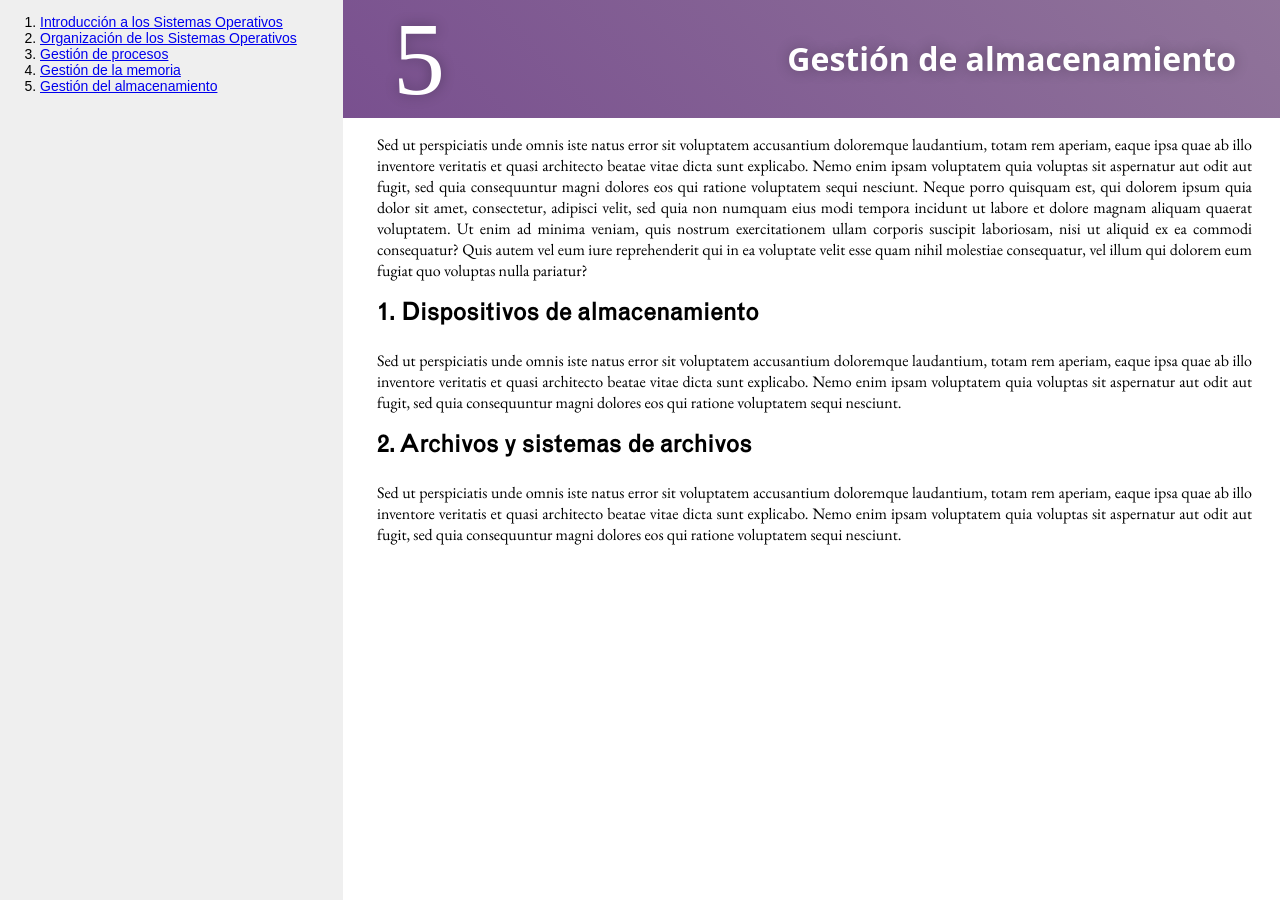
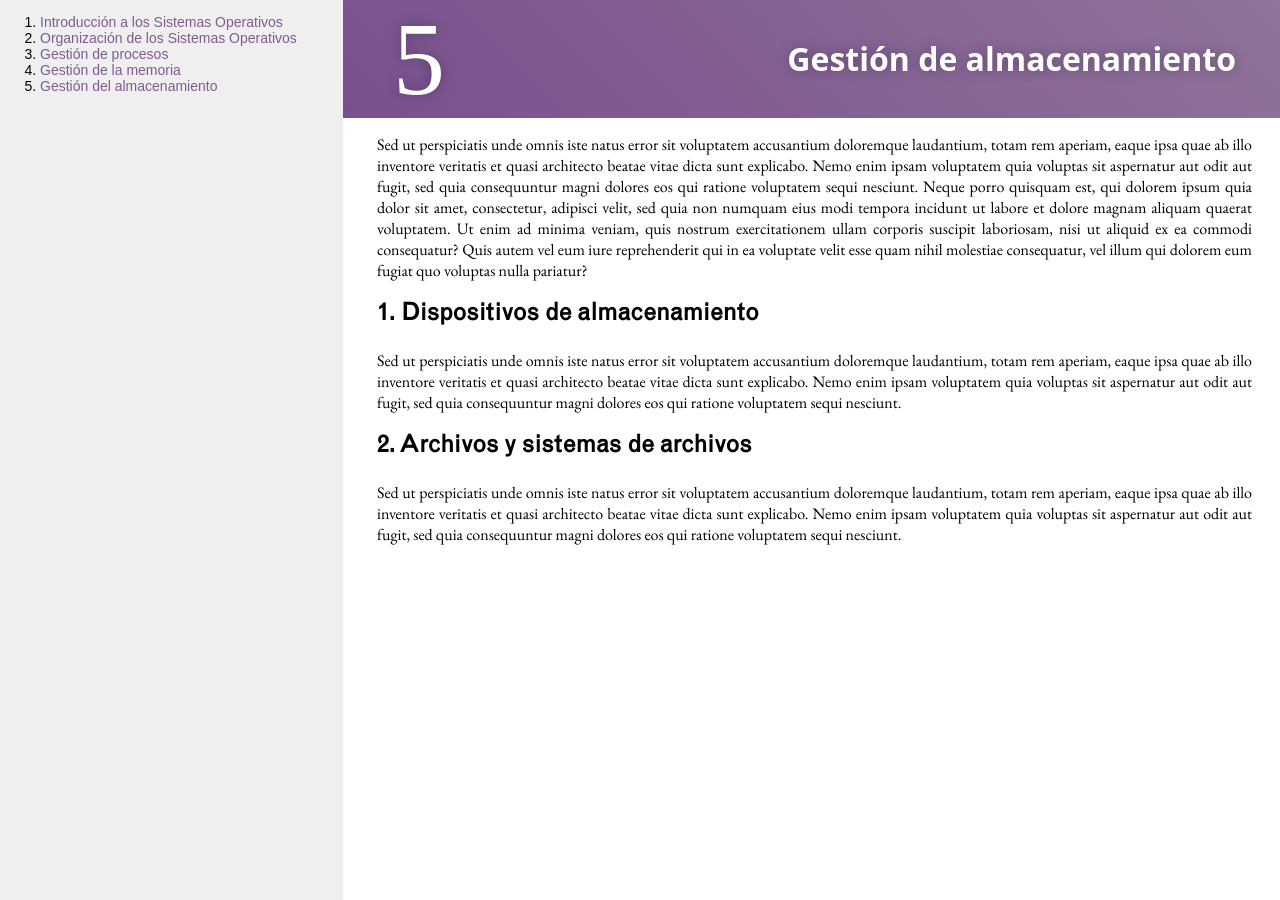
Before and after one commit to dkaerit/SSOO, a Jekyll site: the page built from _posts/2020-10-05-TEMA05.md, in a window 1280 px wide. Built offline with Jekyll 4.4.1, drawn with Linux system fonts in a browser that asks for light colours; some web fonts are replaced.

Commit message:
Update main.css

```diff
--- a/assets/css/main.css
+++ b/assets/css/main.css
@@ -45,6 +45,11 @@ ol {
     height: 100%;
 }
 
+a {
+    text-decoration: none;
+    color: #805b92;
+}
+
 .content.wrapper {
     margin: 28px 28px 0px 377px;
 }
```
